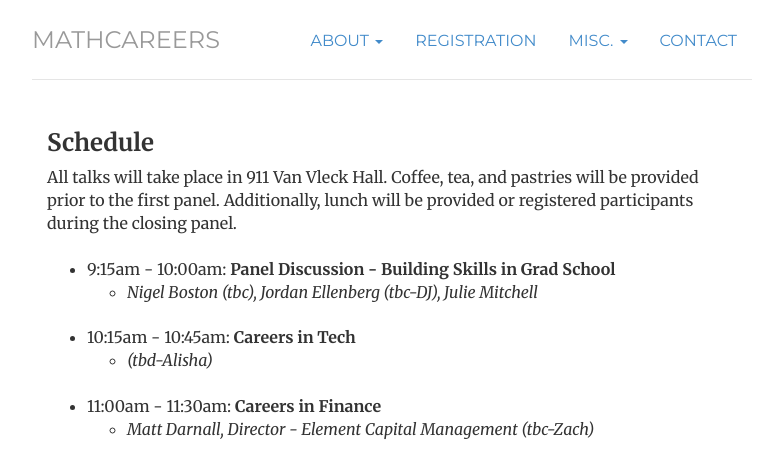
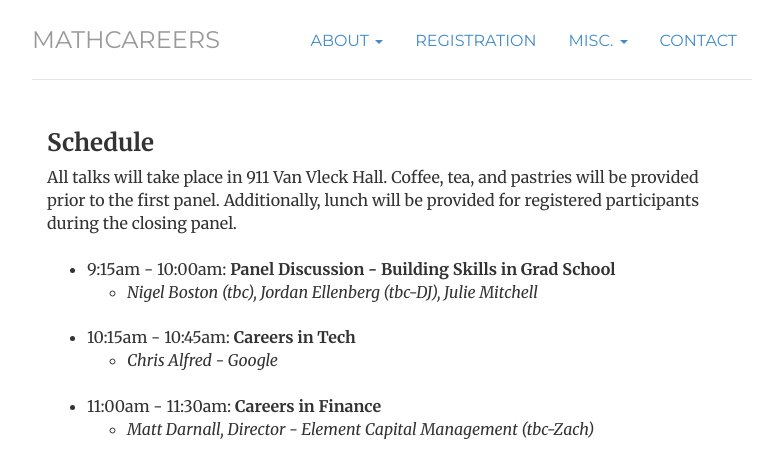
Before and after one commit to julietteBruce/MathCareers, a Jekyll site: the page built from schedule/index.html, in a window 1280 px wide. Shown: the top 459 px of the page, without its empty margins (248-1030 px from the left). Built offline with Jekyll 4.4.1, drawn with Linux system fonts in a browser that asks for light colours.

Commit message:
Schedule Updated & Typo

```diff
--- a/schedule/index.html
+++ b/schedule/index.html
@@ -7,7 +7,7 @@ description: MathCareers Schedule
 <div class="container">
 <h3> Schedule</h3>
 
-All talks will take place in 911 Van Vleck Hall. Coffee, tea, and pastries will be provided prior to the first panel. Additionally, lunch will be provided or registered participants during the closing panel.
+All talks will take place in 911 Van Vleck Hall. Coffee, tea, and pastries will be provided prior to the first panel. Additionally, lunch will be provided for registered participants during the closing panel.
 
 <ul>
 <br>
@@ -18,7 +18,7 @@ All talks will take place in 911 Van Vleck Hall. Coffee, tea, and pastries will
 	<br>
 	<li>10:15am - 10:45am: <b>Careers in Tech</b></li>
 		<ul>
-			<li><i>(tbd-Alisha)</i></li>
+			<li><i>Chris Alfred - Google</i></li>
 		</ul>
 	<br>
 	<li>11:00am - 11:30am: <b>Careers in Finance</b></li>
```
